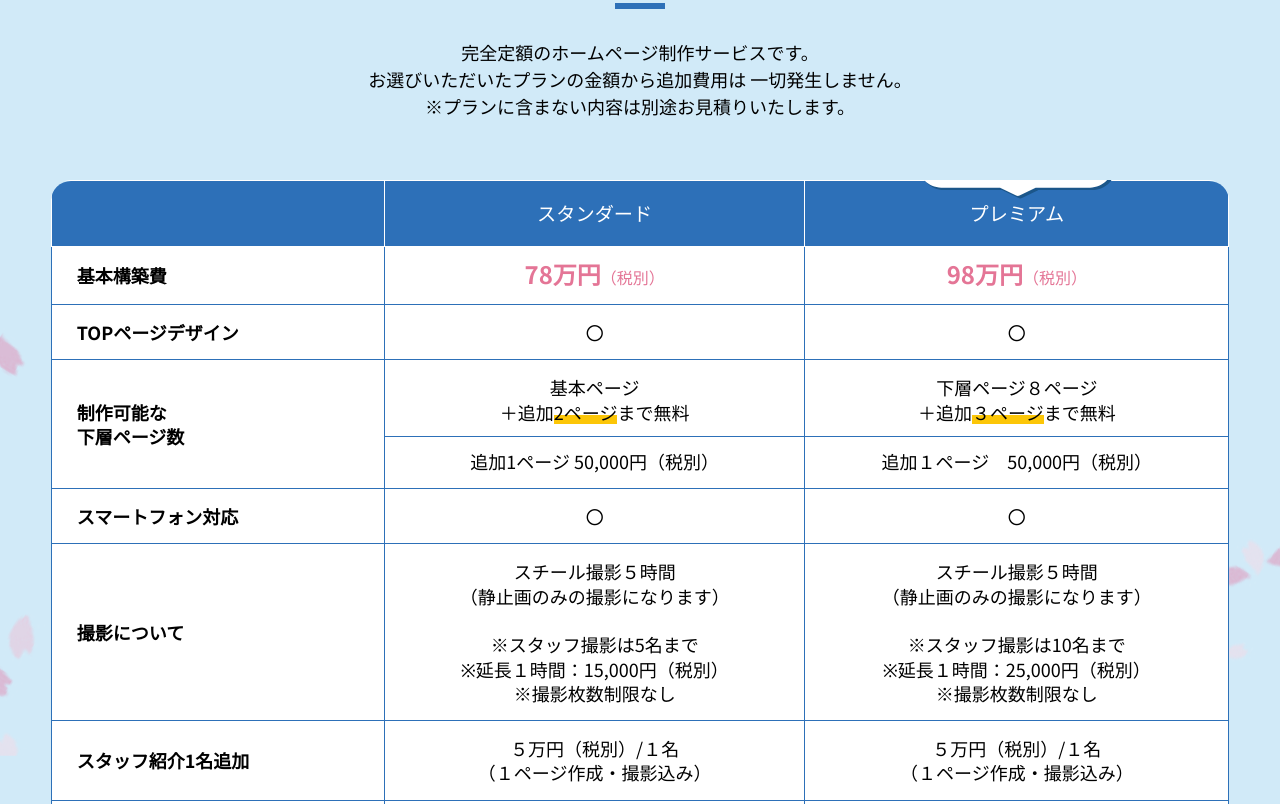
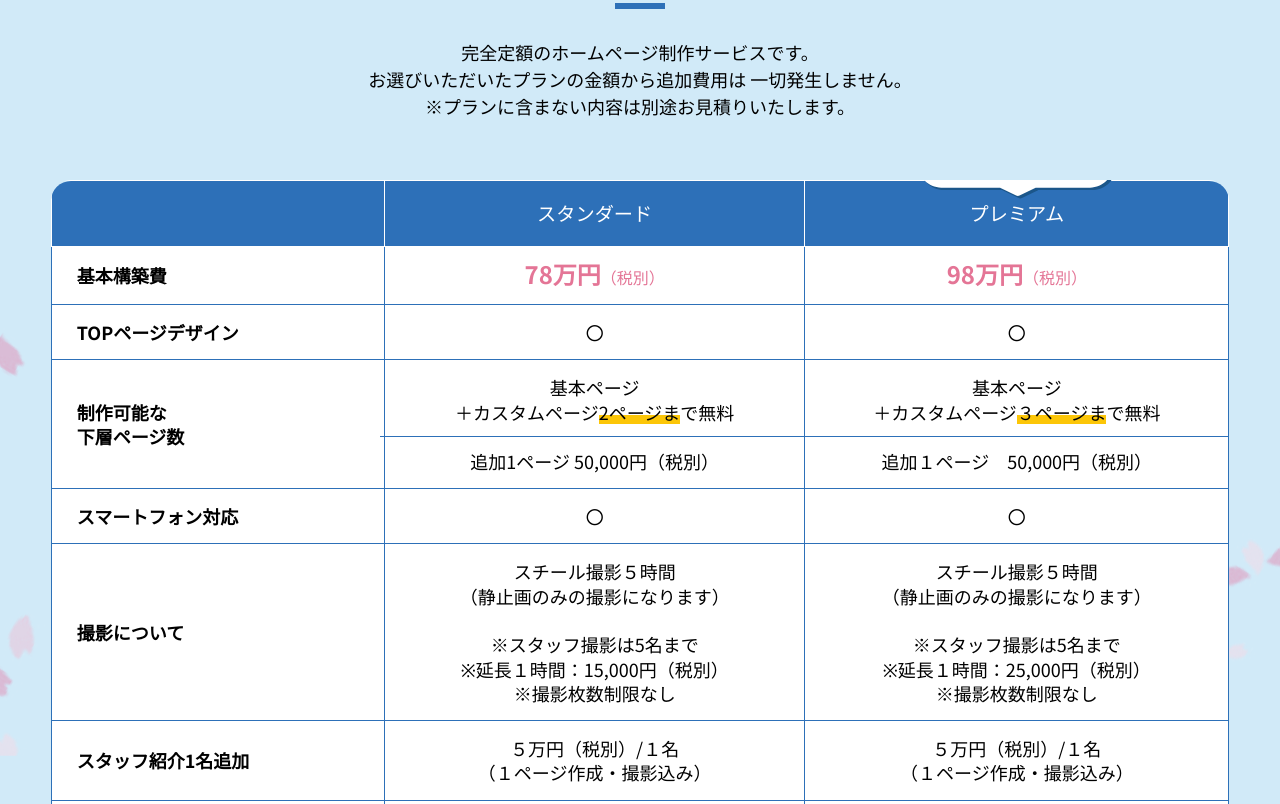
Before and after one commit to binhnt0513/img_lp_2, a website built with Parcel: page index.html in a window 1280 px wide. Shown: the part 2736-3540 px from the top of the page. Built offline with nearby package versions, Linux system fonts and the light colour scheme; a web font is replaced by a local one.

Commit message:
fix some ui

```diff
--- a/index.html
+++ b/index.html
@@ -212,12 +212,12 @@
                             <td>制作可能な<br>
 下層ページ数</td>
                             <td>
-                                基本ページ<br>＋追加<span class="text-underline-border">2ページ</span>まで無料
+                                基本ページ<br>＋カスタムページ<span class="text-underline-border">2ページま</span>で無料
                                 <hr class="horizontal-line">
                                 追加1ページ 50,000円（税別）
                             </td>
                             <td>
-                                下層ページ８ページ<br>＋追加<span class="text-underline-border">３ページ</span>まで無料
+                                基本ページ<br>＋カスタムページ<span class="text-underline-border">３ページま</span>で無料
                                 <hr class="horizontal-line">
                                 追加１ページ　50,000円（税別）
                             </td>
@@ -231,7 +231,7 @@
                             <td>撮影について</td>
                             <td>スチール撮影５時間<br>（静止画のみの撮影になります）<br><br>※スタッフ撮影は5名まで<br>※延長１時間：15,000円（税別）<br>※撮影枚数制限なし
                             </td>
-                            <td>スチール撮影５時間<br>（静止画のみの撮影になります）<br><br>※スタッフ撮影は10名まで<br>※延長１時間：25,000円（税別）<br>※撮影枚数制限なし
+                            <td>スチール撮影５時間<br>（静止画のみの撮影になります）<br><br>※スタッフ撮影は5名まで<br>※延長１時間：25,000円（税別）<br>※撮影枚数制限なし
                             </td>
                         </tr>
                         <tr>
@@ -291,9 +291,9 @@
                         <tr>
                             <td>制作可能な<br>下層ページ数</td>
                             <td>
-                                基本ページ<br>＋追加<span class="text-underline-border">2ページ</span>まで無料
+                                基本ページ<br>＋カスタムページ<br class="for-sp"><span class="text-underline-border">2ページま</span>で無料
                                 <hr class="horizontal-line">
-                                追加1ページ 50,000円（税別）
+                                追加1ページ <br class="for-sp"> 50,000円（税別）
                             </td>
                         </tr>
                         <tr>
@@ -302,13 +302,13 @@
                         </tr>
                         <tr>
                             <td>撮影について</td>
-                            <td>スチール撮影５時間<br>（静止画のみの撮影になります）<br><br>※スタッフ撮影は5名まで<br>※延長１時間：15,000円（税別）<br>※撮影枚数制限なし
+                            <td>スチール撮影５時間<br>（静止画のみの撮影に<br class="for-sp">なります）<br><br><span style="font-size: 12px">※スタッフ撮影は5名まで<br>※延長１時間：15,000円（税別）<br>※撮影枚数制限なし</span>
 
                             </td>
                         </tr>
                         <tr>
                             <td>スタッフ紹介1名追加</td>
-                            <td>５万円（税別）/１名<br>（１ページ作成・撮影込み）</td>
+                            <td>５万円（税別）/１名<br><span style="font-size: 12px">（１ページ作成・撮影込み）</span> </td>
                         </tr>
                         <tr>
                             <td>システム構築<br>お問合せフォーム設置
@@ -357,9 +357,9 @@
                         <tr>
                             <td>制作可能な<br>下層ページ数</td>
                             <td>
-                                下層ページ８ページ<br>＋追加<span class="text-underline-border">３ページ</span>まで無料
+                                基本ページ<br>＋カスタムページ<br class="for-sp"><span class="text-underline-border">３ページ</span>まで無料
                                 <hr class="horizontal-line">
-                                追加１ページ　50,000円（税別）
+                                追加１ページ　<br class="for-sp"> 50,000円（税別）
                             </td>
                         </tr>
                         <tr>
@@ -368,12 +368,12 @@
                         </tr>
                         <tr>
                             <td>撮影について</td>
-                            <td>スチール撮影５時間<br>（静止画のみの撮影になります）<br><br>※スタッフ撮影は10名まで<br>※延長１時間：25,000円（税別）<br>※撮影枚数制限なし
+                            <td>スチール撮影５時間<br>（静止画のみの撮影に<br class="for-sp">なります）<br><br><span style="font-size: 12px">※スタッフ撮影は5名まで<br>※延長１時間：25,000円（税別）<br>※撮影枚数制限なし</span>
                             </td>
                         </tr>
                         <tr>
                             <td>スタッフ紹介1名追加</td>
-                            <td>５万円（税別）/１名<br>（１ページ作成・撮影込み）</td>
+                            <td>５万円（税別）/１名<br><span style="font-size: 12px">（１ページ作成・撮影込み）</span></td>
                         </tr>
                         <tr>
                             <td>システム構築<br>お問合せフォーム設置
--- a/public/css/homepage.css
+++ b/public/css/homepage.css
@@ -415,7 +415,7 @@
     left: 50%;
     width: 0;
     height: 0;
-    border-top: solid 11px var(--blue-romance);
+    border-top: solid 11px var(--white);
     border-left: solid 11px transparent;
     border-right: solid 11px transparent;
     transform: translateX(-50%);
@@ -586,7 +586,7 @@ table td:last-child, table th:last-child {
 
 
 tbody td {
-    padding: 15px;
+    padding: 15px 10px;
     text-align: center;
     vertical-align: middle;
     border-bottom: 1px solid #ddd;
```
